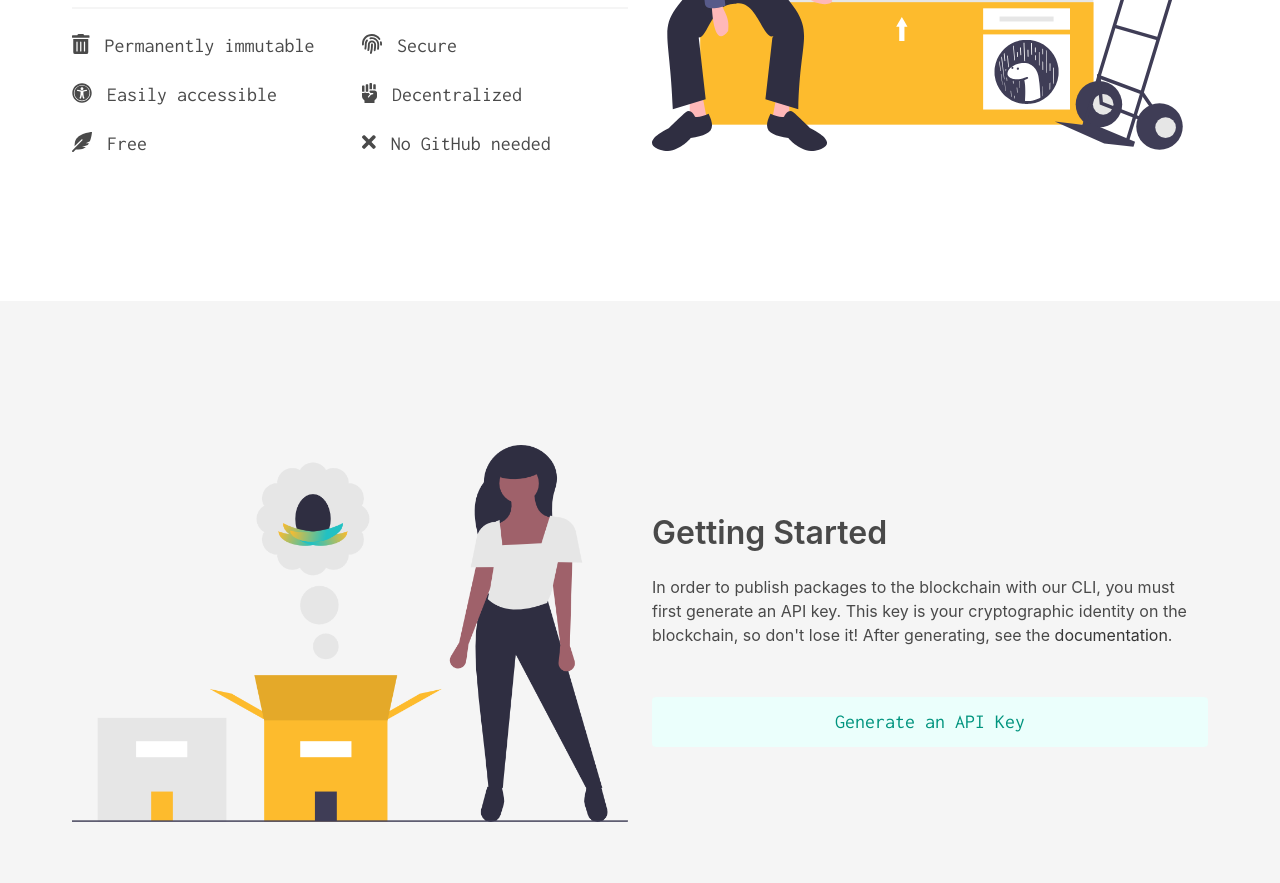
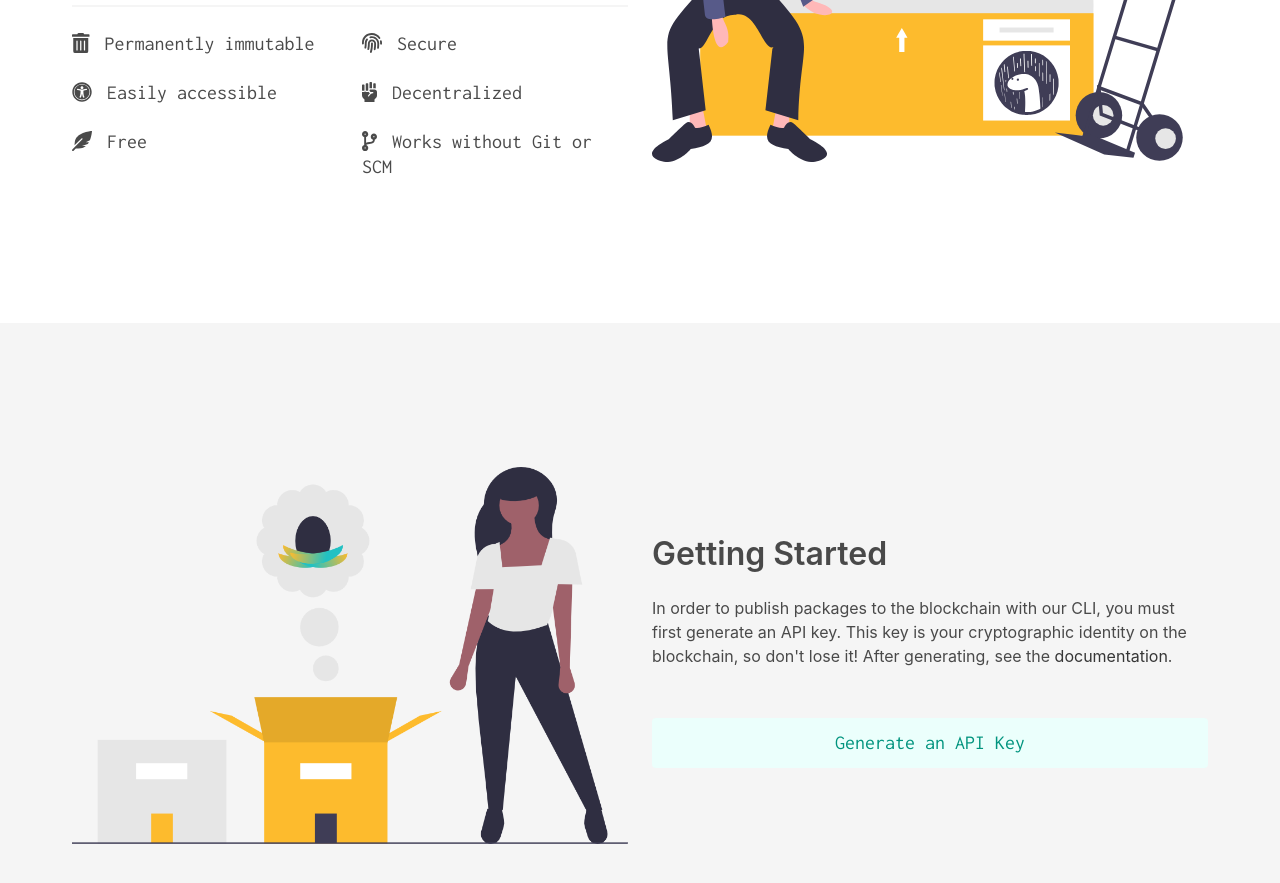
Before and after one commit to nestdotland/nest.land, a Vue app in the folder web/: page / in a window 1280 px wide. Shown: the part 820-1703 px from the top of the page. Built offline with nearby package versions, Linux system fonts and the light colour scheme; what vue-recaptcha-v3 would draw is missing.

Commit message:
Changed GitHub to Git & SCM in Intro.vue

```diff
--- a/web/src/components/home/Intro.vue
+++ b/web/src/components/home/Intro.vue
@@ -38,7 +38,7 @@
                     <font-awesome-icon :icon="['fas', 'fist-raised']" class="left-icon" />Decentralized
                   </li>
                   <li class="subtitle">
-                    <font-awesome-icon :icon="['fas', 'times']" class="left-icon" />No GitHub needed
+                    <font-awesome-icon :icon="['fas', 'code-branch']" class="left-icon" />Works without Git or SCM
                   </li>
                 </ul>
               </div>
--- a/web/src/main.js
+++ b/web/src/main.js
@@ -17,7 +17,7 @@ import {
   faSearch,
   faFingerprint,
   faFistRaised,
-  faTimes,
+  faCodeBranch,
 } from "@fortawesome/free-solid-svg-icons";
 import { faGithub } from "@fortawesome/free-brands-svg-icons";
 import { FontAwesomeIcon } from "@fortawesome/vue-fontawesome";
@@ -29,7 +29,7 @@ library.add(
   faUniversalAccess,
   faFingerprint,
   faFistRaised,
-  faTimes,
+  faCodeBranch,
   faSearch,
   faGithub,
 );
```
